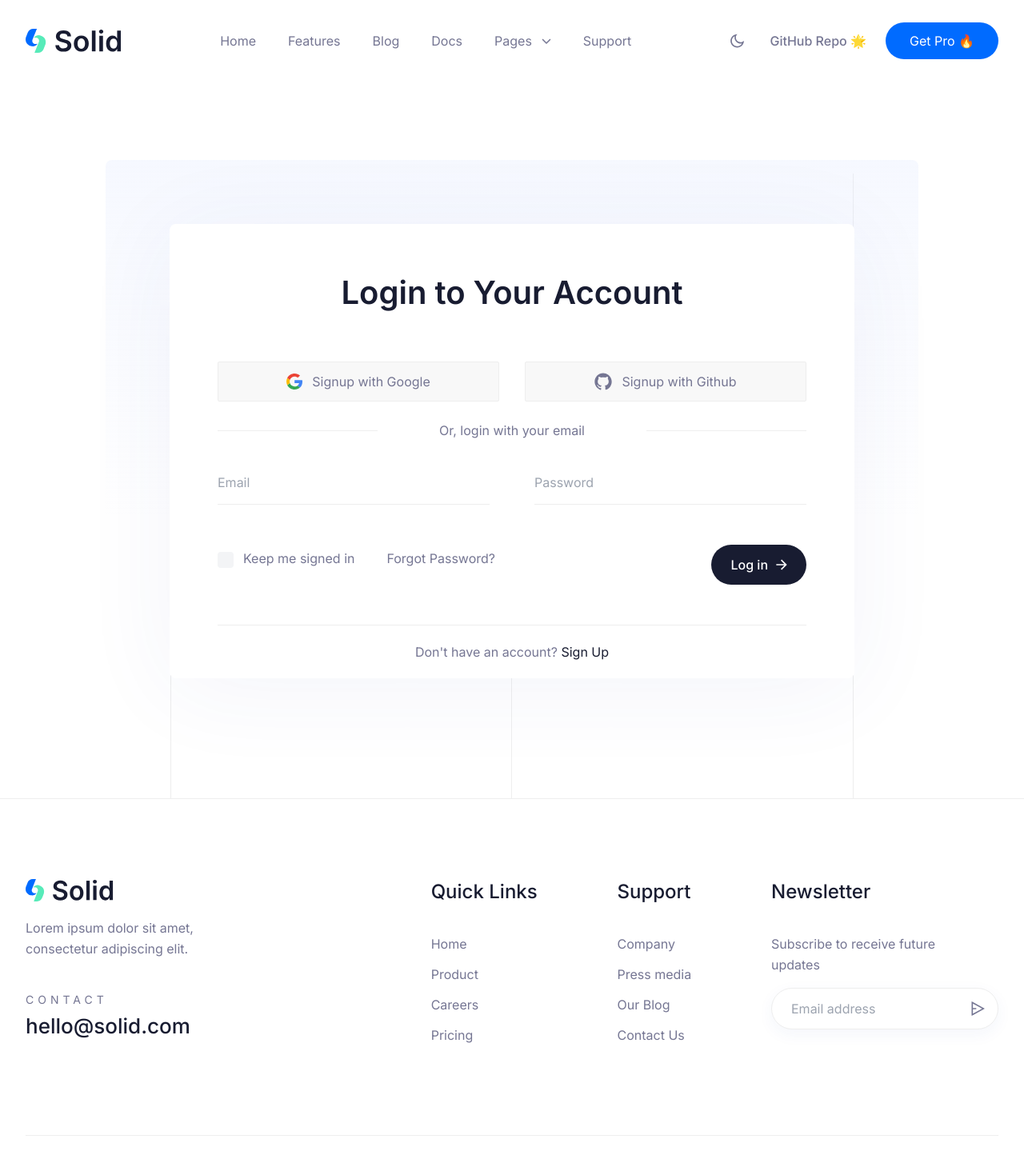
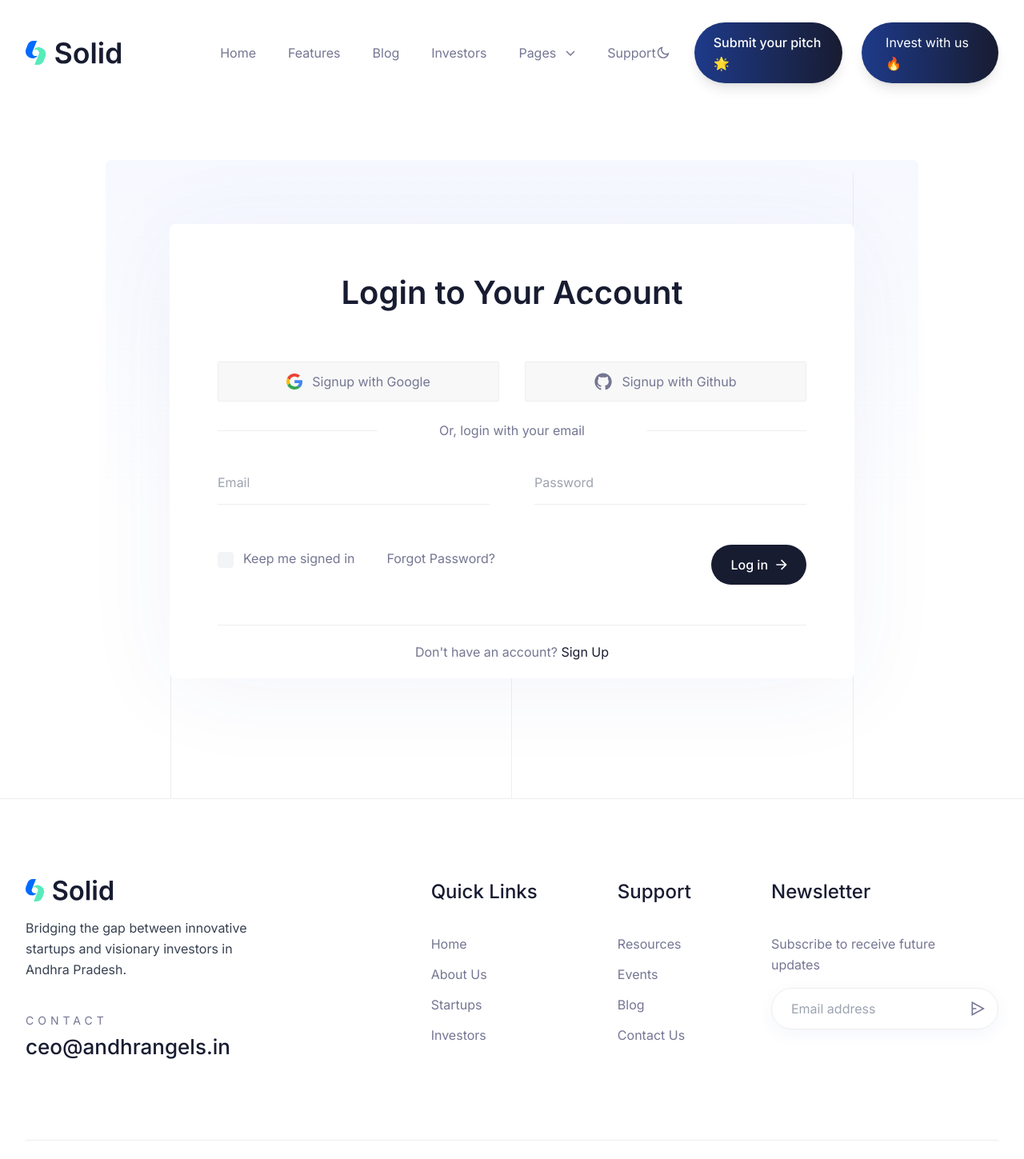
Before and after one commit to Krishnavamsifsd/AngelsCli-1, a Next.js app: page /auth/signin in a window 1280 px wide. Shown: the top 1449 px of the page at 80% size. Built offline with nearby package versions, Linux system fonts and the light colour scheme.

Commit message:
ui changes

```diff
--- a/app/(site)/docs/page.tsx
+++ /dev/null
@@ -1,50 +0,0 @@
-import SidebarLink from "@/components/Docs/SidebarLink";
-import { Metadata } from "next";
-
-export const metadata: Metadata = {
-  title: "Docs Page - Solid SaaS Boilerplate",
-  description: "This is Docs page for Solid Pro",
-  // other metadata
-};
-
-export default function DocsPage() {
-  return (
-    <>
-      <section className="pb-16 pt-24 md:pb-20 md:pt-28 lg:pb-24 lg:pt-32">
-        <div className="container mx-auto">
-          <div className="-mx-4 flex flex-wrap">
-            <div className="w-full px-4 lg:w-1/4">
-              <div className="sticky top-[74px] rounded-lg border border-white p-4 shadow-solid-4  transition-all  dark:border-strokedark dark:bg-blacksection">
-                <ul className="space-y-2">
-                  <SidebarLink />
-                </ul>
-              </div>
-            </div>
-
-            <div className="w-full px-4 lg:w-3/4">
-              <div className="blog-details blog-details-docs shadow-three dark:bg-gray-dark rounded-sm bg-white px-8 py-11 sm:p-[55px] lg:mb-5 lg:px-8 xl:p-[55px]">
-                <h1>Welcome to Startup Documentation</h1>
-
-                <p className="text-body-color dark:text-body-color-dark text-base">
-                  This document serves as a simple template to showcase a sample
-                  layout and format. It is solely created for demonstration
-                  purposes and is not intended for any official use.
-                </p>
-                <p className="text-body-color dark:text-body-color-dark text-base">
-                  Please visit:{" "}
-                  <b>
-                    <a href="https://nextjstemplates.com/docs">
-                      nextjstemplates.com/docs
-                    </a>
-                  </b>{" "}
-                  to check out the real docs, setup guide and even video
-                  instructions
-                </p>
-              </div>
-            </div>
-          </div>
-        </div>
-      </section>
-    </>
-  );
-}
--- a/components/CTA/index.tsx
+++ b/components/CTA/index.tsx
@@ -62,10 +62,10 @@ const CTA = () => {
                   className="hidden xl:block"
                 />
                 <a
-                  href="signup.html"
+                  href=""
                   className="inline-flex items-center gap-2.5 rounded-full bg-black px-6 py-3 font-medium text-white hover:opacity-90 dark:bg-white dark:text-black"
                 >
-                  Sign up free
+                  Get Started
                   <Image
                     width={20}
                     height={20}
--- a/components/Footer/index.tsx
+++ b/components/Footer/index.tsx
@@ -16,7 +16,6 @@ const Footer = () => {
                     opacity: 0,
                     y: -20,
                   },
-
                   visible: {
                     opacity: 1,
                     y: 0,
@@ -33,30 +32,31 @@ const Footer = () => {
                     width={110}
                     height={80}
                     src="/images/logo/logo-light.svg"
-                    alt="Logo"
+                    alt="Andhra Angles Logo"
                     className="dark:hidden"
                   />
                   <Image
                     width={110}
                     height={80}
                     src="/images/logo/logo-dark.svg"
-                    alt="Logo"
+                    alt="Andhra Angles Logo"
                     className="hidden dark:block"
                   />
                 </a>
 
-                <p className="mb-10 mt-5">
-                  Lorem ipsum dolor sit amet, consectetur adipiscing elit.
+                <p className="mb-10 mt-5 text-gray-700 dark:text-gray-300">
+                  Bridging the gap between innovative startups and visionary
+                  investors in Andhra Pradesh.
                 </p>
 
                 <p className="mb-1.5 text-sectiontitle uppercase tracking-[5px]">
-                  contact
+                  Contact
                 </p>
                 <a
-                  href="#"
+                  href="mailto:ceo@andhrangels.in"
                   className="text-itemtitle font-medium text-black dark:text-white"
                 >
-                  hello@solid.com
+                  ceo@andhrangels.in
                 </a>
               </motion.div>
 
@@ -67,7 +67,6 @@ const Footer = () => {
                       opacity: 0,
                       y: -20,
                     },
-
                     visible: {
                       opacity: 1,
                       y: 0,
@@ -86,7 +85,7 @@ const Footer = () => {
                   <ul>
                     <li>
                       <a
-                        href="#"
+                        href="/"
                         className="mb-3 inline-block hover:text-primary"
                       >
                         Home
@@ -94,26 +93,26 @@ const Footer = () => {
                     </li>
                     <li>
                       <a
-                        href="#"
+                        href="/"
                         className="mb-3 inline-block hover:text-primary"
                       >
-                        Product
+                        About Us
                       </a>
                     </li>
                     <li>
                       <a
-                        href="#"
+                        href="/"
                         className="mb-3 inline-block hover:text-primary"
                       >
-                        Careers
+                        Startups
                       </a>
                     </li>
                     <li>
                       <a
-                        href="#"
+                        href="/"
                         className="mb-3 inline-block hover:text-primary"
                       >
-                        Pricing
+                        Investors
                       </a>
                     </li>
                   </ul>
@@ -125,7 +124,6 @@ const Footer = () => {
                       opacity: 0,
                       y: -20,
                     },
-
                     visible: {
                       opacity: 1,
                       y: 0,
@@ -144,31 +142,31 @@ const Footer = () => {
                   <ul>
                     <li>
                       <a
-                        href="#"
+                        href="/"
                         className="mb-3 inline-block hover:text-primary"
                       >
-                        Company
+                        Resources
                       </a>
                     </li>
                     <li>
                       <a
-                        href="#"
+                        href="/"
                         className="mb-3 inline-block hover:text-primary"
                       >
-                        Press media
+                        Events
                       </a>
                     </li>
                     <li>
                       <a
-                        href="#"
+                        href="/"
                         className="mb-3 inline-block hover:text-primary"
                       >
-                        Our Blog
+                        Blog
                       </a>
                     </li>
                     <li>
                       <a
-                        href="#"
+                        href="/"
                         className="mb-3 inline-block hover:text-primary"
                       >
                         Contact Us
--- a/components/Header/index.tsx
+++ b/components/Header/index.tsx
@@ -151,21 +151,21 @@ const Header = () => {
             </ul>
           </nav>
 
-          <div className="mt-7 flex items-center gap-6 xl:mt-0">
+          <div className="mt-7 flex flex-col sm:flex-row items-center justify-center gap-6 xl:mt-0">
   <ThemeToggler />
 
   <Link
     href="https://github.com/NextJSTemplates/solid-nextjs"
-              className="text-regular font-medium text-waterloo hover:text-primary"
+    className="flex items-center justify-center gap-2 px-6 py-3 text-regular font-medium text-white bg-gradient-to-r from-blue-900 to-black rounded-full shadow-lg transition-all duration-300 ease-in-out transform hover:scale-105 hover:from-blue-900 hover:to-blue-900 dark:bg-gradient-to-r dark:from-blue-800 dark:to-black dark:hover:from-blue-800 dark:hover:to-blue-800"
   >
-              GitHub Repo 🌟
+    Submit your pitch 🌟
   </Link>
 
   <Link
     href="https://nextjstemplates.com/templates/solid"
-              className="flex items-center justify-center rounded-full bg-primary px-7.5 py-2.5 text-regular text-white duration-300 ease-in-out hover:bg-primaryho"
+    className="flex items-center justify-center gap-2 px-7.5 py-3 text-regular text-white bg-gradient-to-r from-blue-900 to-black rounded-full shadow-lg transition-all duration-300 ease-in-out transform hover:scale-105 hover:from-blue-900 hover:to-blue-900 dark:bg-gradient-to-r dark:from-blue-800 dark:to-black dark:hover:from-blue-800 dark:hover:to-blue-800"
   >
-              Get Pro 🔥
+    Invest with us 🔥
   </Link>
 </div>
         </div>
--- a/components/Header/menuData.tsx
+++ b/components/Header/menuData.tsx
@@ -21,9 +21,9 @@ const menuData: Menu[] = [
   },
   {
     id: 2.3,
-    title: "Docs",
+    title: "Investors",
     newTab: false,
-    path: "/docs",
+    path: "/investors",
   },
   {
     id: 3,
@@ -37,34 +37,10 @@ const menuData: Menu[] = [
         path: "/blog",
       },
       {
-        id: 34,
-        title: "Sign In",
-        newTab: false,
-        path: "/auth/signin",
-      },
-      {
-        id: 35,
-        title: "Sign Up",
-        newTab: false,
-        path: "/auth/signup",
-      },
-      {
-        id: 35,
-        title: "Docs",
-        newTab: false,
-        path: "/docs",
-      },
-      {
         id: 35.1,
         title: "Support",
         newTab: false,
         path: "/support",
-      },
-      {
-        id: 36,
-        title: "404",
-        newTab: false,
-        path: "/error",
       },
     ],
   },
--- a/package.json
+++ b/package.json
@@ -1,5 +1,5 @@
 {
-  "name": "solid-nextjs",
+  "name": "Andhraangels",
   "version": "0.2.0",
   "private": true,
   "scripts": {
```
Also changed, not shown: app/(site)/investors/page.tsx (added, +111 -0 lines), components/Contact/index.tsx (+16 -29 lines). Lines whose indentation alone changed are shown as unchanged.
